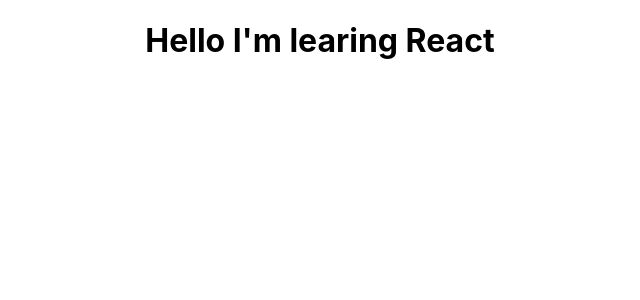
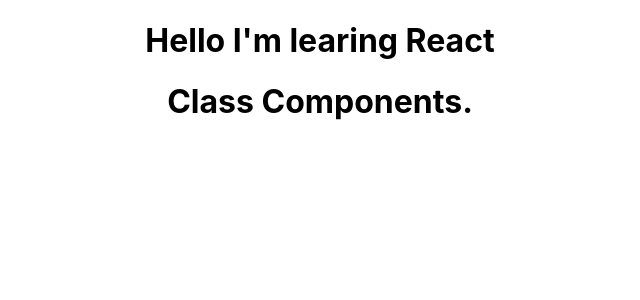
Before and after one commit to cole15sky/REACT.JS, a React (Create React App) app in the folder 2.Components/sky_react/: page / in a window 1280 px wide. Shown: the top 300 px of the page, without its empty margins (320-960 px from the left). Built offline with nearby package versions, Linux system fonts and the light colour scheme.

Commit message:
Class Components

```diff
--- a/2.Components/sky_react/src/App.js
+++ b/2.Components/sky_react/src/App.js
@@ -1,14 +1,14 @@
 import logo from './logo.svg';
 import './App.css';
 import Greet from './components/practice';
-
+import Welcome from './components/welcome';
 
 
 function App() {
   return (
     <div className="App">
       <Greet></Greet>
-
+     <Welcome />
     </div>
   );
 }
--- /dev/null
+++ b/2.Components/sky_react/src/components/welcome.js
@@ -0,0 +1,11 @@
+//whenever we create a class component wee need to include 2imports
+//i.e (React and component class from react as; and we define the class)
+import React, { Component } from 'react';
+
+class Welcome extends Component {
+    render() {
+        return <h1>Class Components.</h1>;
+    }
+}
+
+export default Welcome;
```
Also changed, not shown: 2.Components/sky_react/src/components/practice2.js (deleted, +0 -12 lines).
